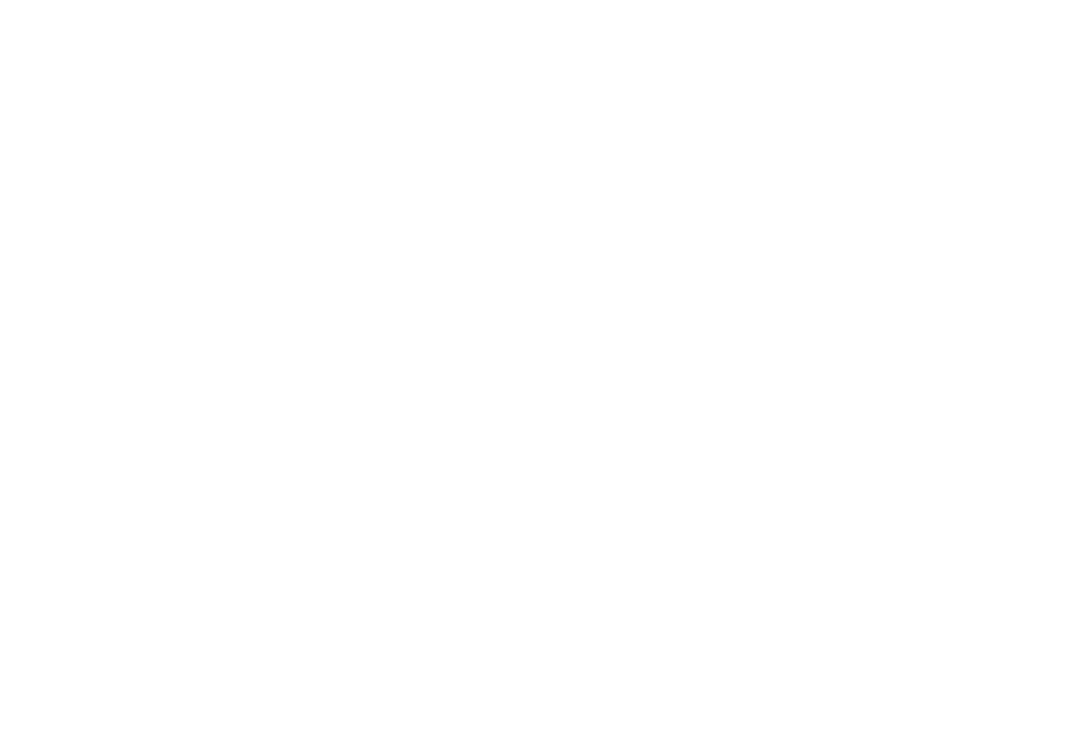
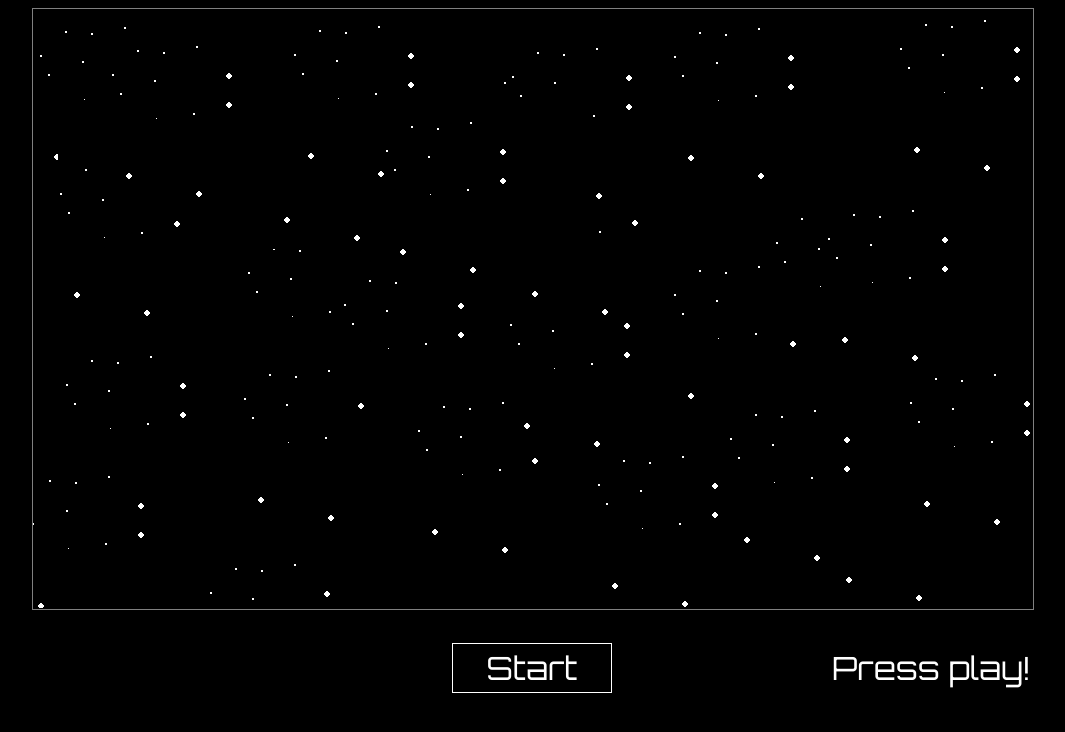
Before and after one commit to julianoventola/arkanoid-game-indie, a website built with Vite: page index.html in a window 1280 px wide. Shown: the whole page, without its empty margins (108-1173 px from the left). Built offline with nearby package versions, Linux system fonts and the light colour scheme.

Commit message:
refactor: adjusts styles and names

```diff
--- a/index.html
+++ b/index.html
@@ -3,13 +3,29 @@
 
 <head>
   <meta charset="UTF-8" />
-  <link rel="icon" type="image/png" href="./public/icon.png" />
+  <link rel="icon" type="image/png" href="/icon.png" />
   <meta name="viewport" content="width=device-width, initial-scale=1.0" />
+  <link rel="preconnect" href="https://fonts.googleapis.com">
+  <link rel="preconnect" href="https://fonts.gstatic.com" crossorigin>
+  <link
+    href="https://fonts.googleapis.com/css2?family=Noto+Serif:ital,wght@0,100..900;1,100..900&family=Orbitron:wght@400..900&display=swap"
+    rel="stylesheet">
   <title>Arkanoid - TS</title>
 </head>
 
 <body>
   <div id="app"></div>
+  <main id="main" class="main">
+    <canvas id="playField" width="1000" height="600"></canvas>
+    <img id="background" src="./src/images/background.png"></img>
+  </main>
+  <footer class="footer">
+    <div id="display">
+      <p id="score"></p>
+      <button id="start">Start</button>
+      <p id="info">Press play!</p>
+    </div>
+  </footer>
   <script type="module" src="/src/main.ts"></script>
 </body>
 
--- a/src/main.ts
+++ b/src/main.ts
@@ -1 +1,4 @@
+import "./style/index.css";
+
+
 console.log("Start here!");
--- /dev/null
+++ b/src/style/index.css
@@ -0,0 +1,69 @@
+:root {
+  --width: 1000px;
+  --height: 650px;
+}
+
+body {
+  background-color: black;
+}
+
+#main {
+  position: relative;
+  color: white;
+  margin: 0 auto;
+  width: var(--width);
+  height: var(--height);
+  font-size: 32px;
+  font-family: "Orbitron", sans-serif;
+  font-optical-sizing: auto;
+  font-style: normal;
+  height: fit-content;
+}
+
+canvas {
+  position: absolute;
+  top: 0;
+  border-top: 1px solid grey;
+  border-left: 1px solid grey;
+  border-right: 1px solid grey;
+  border-bottom: 1px solid grey;
+}
+
+.footer {
+  width: fit-content;
+  margin: 0 auto;
+}
+
+#display {
+  display: flex;
+  justify-content: space-between;
+  align-items: center;
+  width: var(--width);
+}
+
+#score,
+#info {
+  width: 200px;
+  color: white;
+  font-size: 32px;
+  font-family: "Orbitron", sans-serif;
+  font-optical-sizing: auto;
+  font-style: normal;
+}
+
+#start {
+  width: 160px;
+  height: 50px;
+  background-color: black;
+  color: white;
+  border: 1px solid white;
+  font-size: 32px;
+  font-family: "Orbitron", sans-serif;
+  font-optical-sizing: auto;
+  font-style: normal;
+  cursor: pointer;
+}
+
+#start:hover {
+  background-color: #464646;
+}
--- /dev/null
+++ b/src/types.ts
@@ -0,0 +1,4 @@
+export type Vector = {
+  x: number;
+  y: number;
+};
```
Also changed, not shown: src/setup.ts (added, +55 -0 lines), src/images/brick-blue.png.
